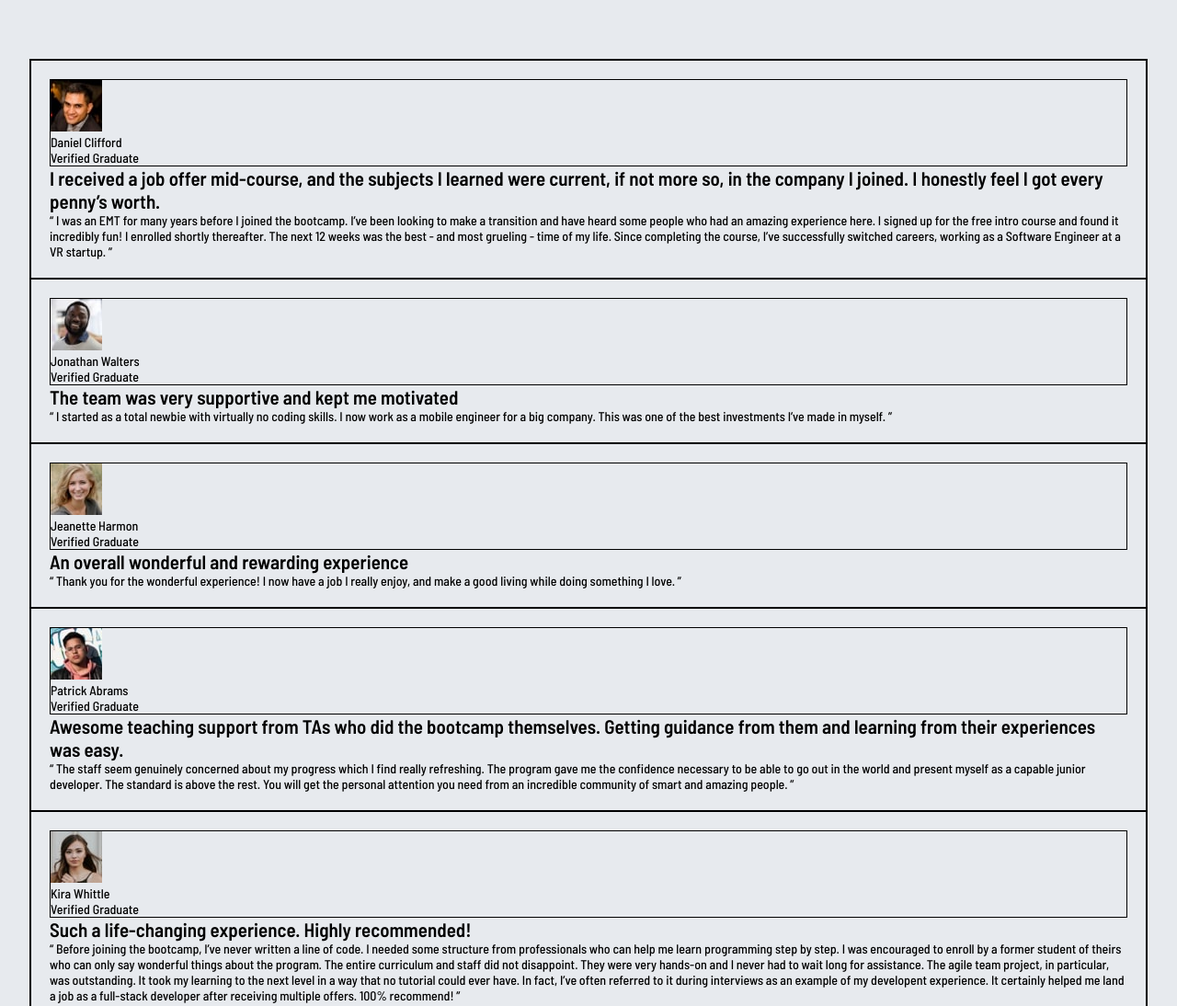
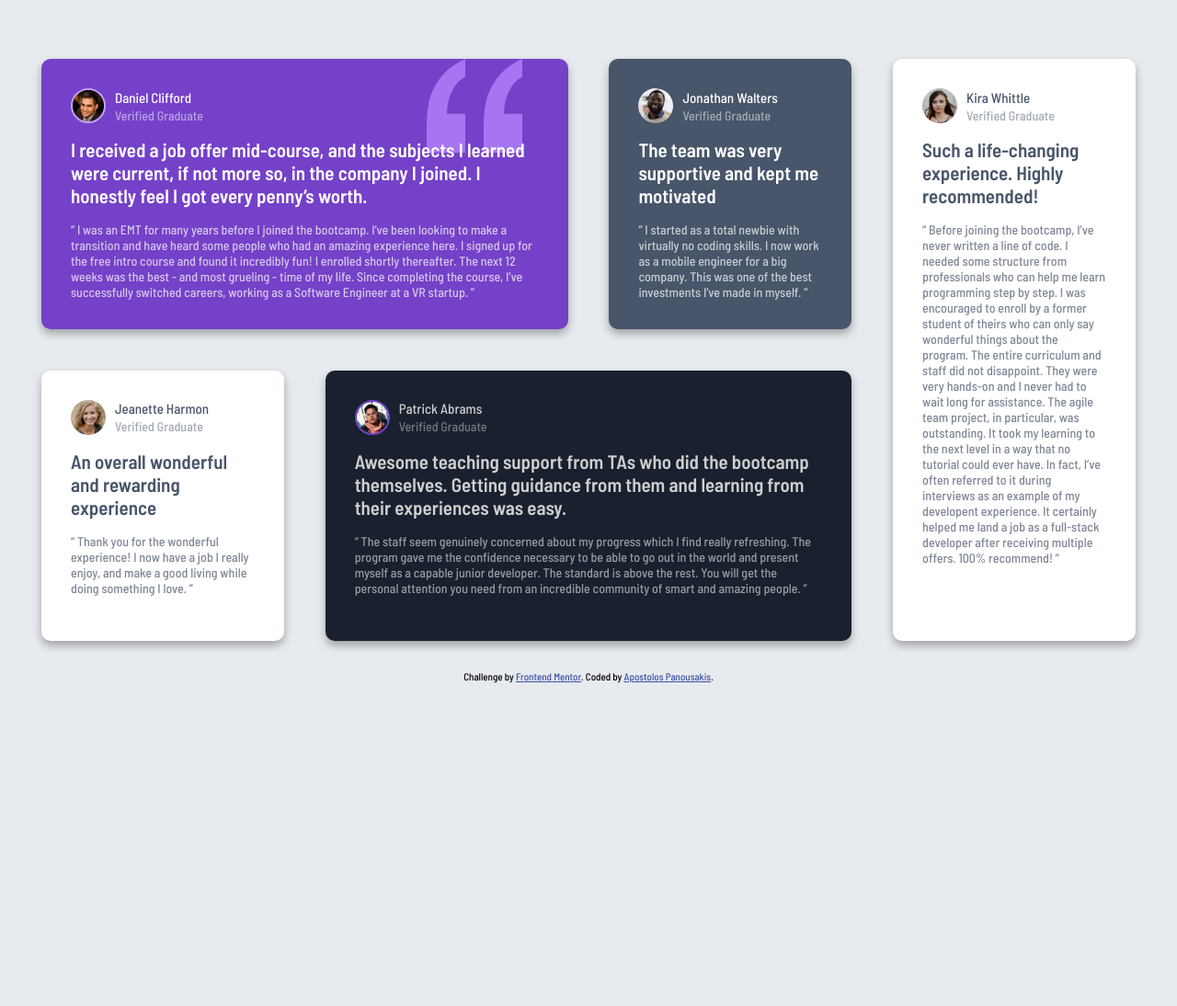
Before and after one commit to apocode01/Testimonials-grid-section, a plain HTML site: page index.html in a window 1280 px wide. Shown: the top 1094 px of the page at 92% size. After the commit the page ends 806 px from the top, so only its background shows below. Drawn offline with Linux system fonts and the light colour scheme.

Commit message:
finalized

```diff
--- a/index.html
+++ b/index.html
@@ -11,16 +11,19 @@
   <main>
     <div class="container">
       <div class="card" id="card1">
+        <img class="quotation-image" src="images/bg-pattern-quotation.svg" alt="Quotation">
         <div class="profile">
-          <img src="images/image-daniel.jpg" alt="Profile Picture">
-          <p>Daniel Clifford</p>
-          <p>Verified Graduate</p>
+          <img class="pfp" src="images/image-daniel.jpg" alt="Profile Picture">
+          <ul>
+            <li class="name">Daniel Clifford</li>
+            <li class="graduate">Verified Graduate</li>
+          </ul>
         </div>
 
         <h2>I received a job offer mid-course, and the subjects I learned were current, if not more so,
         in the company I joined. I honestly feel I got every penny’s worth.</h2>
 
-        <p>“ I was an EMT for many years before I joined the bootcamp. I’ve been looking to make a
+        <p class="quote">“ I was an EMT for many years before I joined the bootcamp. I’ve been looking to make a
         transition and have heard some people who had an amazing experience here. I signed up
         for the free intro course and found it incredibly fun! I enrolled shortly thereafter.
         The next 12 weeks was the best - and most grueling - time of my life. Since completing
@@ -29,41 +32,47 @@
 
       <div class="card" id="card2">
         <div class="profile">
-          <img src="images/image-jonathan.jpg" alt="Profile Picture">
-          <p>Jonathan Walters</p>
-          <p>Verified Graduate</p>
+          <img class="pfp" src="images/image-jonathan.jpg" alt="Profile Picture">
+          <ul>
+            <li class="name">Jonathan Walters</li>
+            <li class="graduate">Verified Graduate</li>
+          </ul>
         </div>
 
         <h2>The team was very supportive and kept me motivated</h2>
 
-        <p>“ I started as a total newbie with virtually no coding skills. I now work as a mobile engineer
+        <p class="quote">“ I started as a total newbie with virtually no coding skills. I now work as a mobile engineer
         for a big company. This was one of the best investments I’ve made in myself. ”</p>
       </div>
 
       <div class="card" id="card3">
         <div class="profile">
-          <img src="images/image-jeanette.jpg" alt="Profile Picture">
-          <p>Jeanette Harmon</p>
-          <p>Verified Graduate</p>
+          <img class="pfp" src="images/image-jeanette.jpg" alt="Profile Picture">
+          <ul>
+            <li class="name">Jeanette Harmon</li>
+            <li class="graduate">Verified Graduate</li>
+          </ul>
         </div>
 
         <h2>An overall wonderful and rewarding experience</h2>
 
-        <p>“ Thank you for the wonderful experience! I now have a job I really enjoy, and make a good living
+        <p class="quote">“ Thank you for the wonderful experience! I now have a job I really enjoy, and make a good living
         while doing something I love. ”</p>
       </div>
 
       <div class="card" id="card4">
         <div class="profile">
-          <img src="images/image-patrick.jpg" alt="Profile Picture">
-          <p>Patrick Abrams</p>
-          <p>Verified Graduate</p>
+          <img class="pfp" src="images/image-patrick.jpg" alt="Profile Picture">
+          <ul>
+            <li class="name">Patrick Abrams</li>
+            <li class="graduate">Verified Graduate</li>
+          </ul>
         </div>
 
         <h2>Awesome teaching support from TAs who did the bootcamp themselves. Getting guidance from them and
         learning from their experiences was easy.</h2>
 
-        <p>“ The staff seem genuinely concerned about my progress which I find really refreshing. The program
+        <p class="quote">“ The staff seem genuinely concerned about my progress which I find really refreshing. The program
         gave me the confidence necessary to be able to go out in the world and present myself as a capable
         junior developer. The standard is above the rest. You will get the personal attention you need from
         an incredible community of smart and amazing people. ”</p>
@@ -71,14 +80,16 @@
 
       <div class="card" id="card5">
         <div class="profile">
-          <img src="images/image-kira.jpg" alt="Profile Picture">
-          <p>Kira Whittle</p>
-          <p>Verified Graduate</p>
+          <img class="pfp" src="images/image-kira.jpg" alt="Profile Picture">
+          <ul>
+            <li class="name">Kira Whittle</li>
+            <li class="graduate">Verified Graduate</li>
+          </ul>
         </div>
 
         <h2>Such a life-changing experience. Highly recommended!</h2>
 
-        <p>“ Before joining the bootcamp, I’ve never written a line of code. I needed some structure from
+        <p class="quote">“ Before joining the bootcamp, I’ve never written a line of code. I needed some structure from
         professionals who can help me learn programming step by step. I was encouraged to enroll by a former
         student of theirs who can only say wonderful things about the program. The entire curriculum and staff
         did not disappoint. They were very hands-on and I never had to wait long for assistance. The agile team
--- a/style.css
+++ b/style.css
@@ -26,47 +26,100 @@ body {
     justify-content: center;
     min-height: calc(100vh - 0.0625rem);
     background-color: var(--grey100);
-    margin: 4rem 2rem;
     font-family: 'Barlow Semi Condensed';
     font-weight: 500;
     font-size: 14px;
-}
-
-h2 {
-    font-weight: 600;
+    padding: 4rem 2rem;
 }
 
 .container {
-    border: solid 1px;
+    display: grid;
+    grid-template-columns: 1fr;
+    gap: 2.8rem;
     margin-bottom: 2rem;
 }
 
-.card {
-    padding: 1.25rem;
+.profile {
+    display: flex;
+    align-items: center;
+    margin-bottom: 1rem;
 }
 
-.profile {
-    border: solid 1px;
+.profile .pfp {
+    border-radius: 50%;
+    height: 38px;
+}
+
+.profile ul {
+    display: flex;
+    flex-direction: column;
+    margin-left: 10px;
+    gap: 2px;
+}
+
+.profile li {
+    list-style: none;
+}
+
+.card h2 {
+    font-weight: 600;
+    margin-bottom: 1rem;
+}
+
+.name {
+    font-size: 15px;
+}
+
+.graduate {
+    opacity: 50%;
+}
+
+.quote {
+    opacity: 70%;
+}
+
+.card {
+    padding: 2rem;
+    border-radius: 0.625rem;
+    box-shadow: 0 5px 10px rgba(0, 0, 0, 0.3);
 }
 
 #card1 {
-    border: solid 1px;
+    position: relative;
+    background-color: var(--purple500);
+    color: var(--white);
+}
+
+#card1 .pfp {
+    border: solid 2px var(--purple300);
+}
+
+.quotation-image {
+    display: none;
 }
 
 #card2 {
-    border: solid 1px;
+    background-color: var(--grey500);
+    color: var(--white);
 }
 
 #card3 {
-    border: solid 1px;
+    background-color: var(--white);
+    color: var(--grey500);
+}
+
+#card4 .pfp {
+    border: solid 2px var(--purple500);
 }
 
 #card4 {
-    border: solid 1px;
+    background-color: var(--darkblue);
+    color: var(--grey200);
 }
 
 #card5 {
-    border: solid 1px;
+    background-color: var(--white);
+    color: var(--grey500);
 }
 
 .attribution {
@@ -77,3 +130,60 @@ h2 {
 .attribution a {
     color: hsl(228, 45%, 44%);
 }
+
+@media screen and (min-width: 640px) {
+    .container {
+        grid-template-columns: repeat(2, 1fr);
+        max-width: 850px;
+    }
+
+    #card5 {
+        grid-column: 1 / 3;
+    }
+}
+
+@media screen and (min-width: 1280px) {
+    .container {
+        grid-template-columns: repeat(4, 1fr);
+        grid-template-rows: repeat(2, 1fr);
+        max-width: 1190px;
+    }
+
+    #card1 {
+        grid-row: 1;
+        grid-column: 1 / 3;
+    }
+
+    #card2 {
+        grid-row: 1;
+        grid-column: 3;
+    }
+
+    #card3 {
+        grid-row: 2;
+        grid-column: 1;
+    }
+
+    #card4 {
+        grid-row: 2;
+        grid-column: 2 / 4;
+    }
+
+    #card5 {
+        grid-row: 1 / 3;
+        grid-column: 4;
+    }
+
+    #card1 li, #card1 .pfp, #card1 p, #card1 h2 {
+        position: relative;
+        z-index: 1;
+    }
+
+    .quotation-image {
+        display: inline;
+        position: absolute;
+        z-index: 0;
+        top: 0;
+        right: 50px;
+    }
+}
```
Also changed, not shown: design/desktop-design.jpg (deleted), design/mobile-design.jpg (deleted), images/preview.png (added), preview.jpg (deleted), 3 other files.
